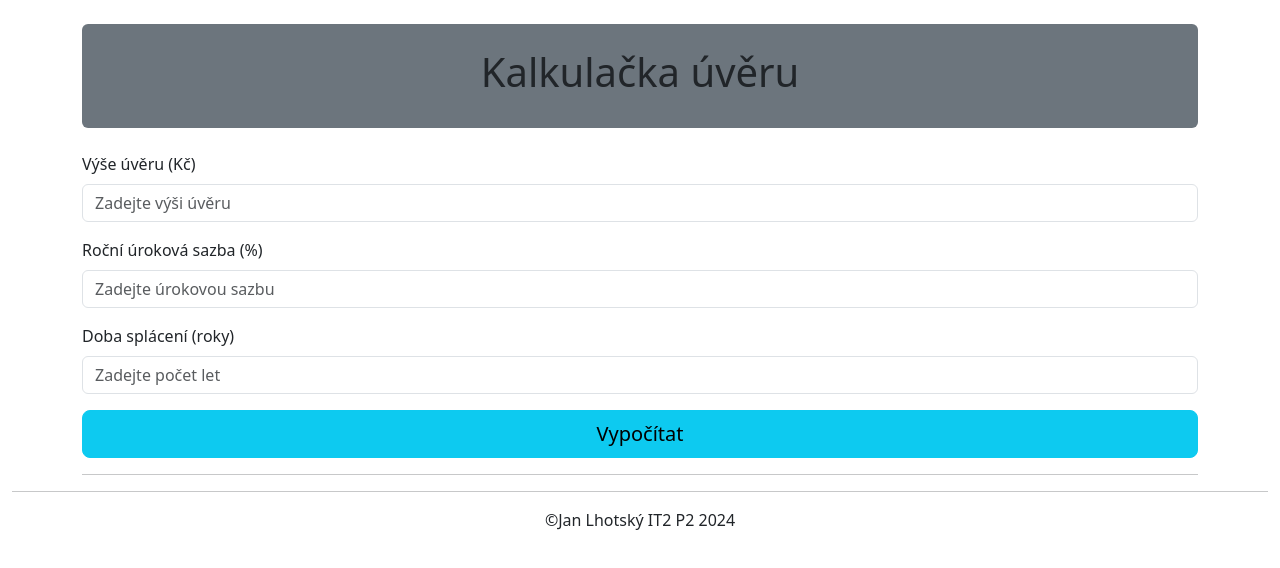
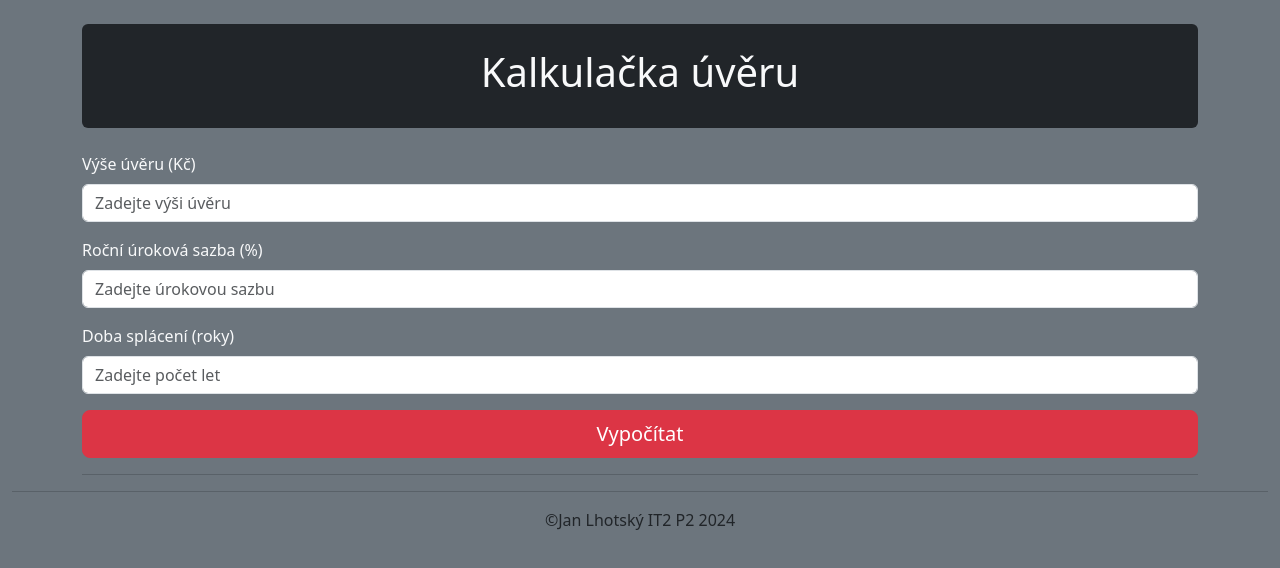
Before and after one commit to Hanzal776/Formul-a-objekty-v-JS, a plain HTML site: page index.html in a window 1280 px wide. Drawn offline with nearby package versions, Linux system fonts and the light colour scheme.

Commit message:
Add files via upload

```diff
--- a/index.html
+++ b/index.html
@@ -15,15 +15,15 @@
     />
   </head>
 
-  <body>
+  <body class="bg-secondary">
     <div class="container">
-      <header class="bg-secondary text-dark text-center py-4 my-4 rounded">
+      <header class="bg-dark text-light text-center py-4 my-4 rounded">
         <h1>Kalkulačka úvěru</h1>
       </header>
       <main>
         <form>
           <div class="mb-3">
-            <label for="loan" class="form-label">Výše úvěru (Kč)</label>
+            <label for="loan" class="form-label text-light">Výše úvěru (Kč)</label>
             <input
               type="number"
               id="loan"
@@ -34,7 +34,7 @@
           </div>
 
           <div class="mb-3">
-            <label for="rate" class="form-label">Roční úroková sazba (%)</label>
+            <label for="rate" class="form-label text-light">Roční úroková sazba (%)</label>
             <input
               type="number"
               id="rate"
@@ -45,7 +45,7 @@
           </div>
 
           <div class="mb-3">
-            <label for="years" class="form-label">Doba splácení (roky)</label>
+            <label for="years" class="form-label text-light">Doba splácení (roky)</label>
             <input
               type="number"
               id="years"
@@ -56,7 +56,7 @@
           </div>
 
           <div class="d-grid gap-2">
-            <button type="button" id="calculate" class="btn btn-info btn-lg">
+            <button type="button" id="calculate" class="btn btn-danger btn-lg">
               Vypočítat
             </button>
           </div>
```
